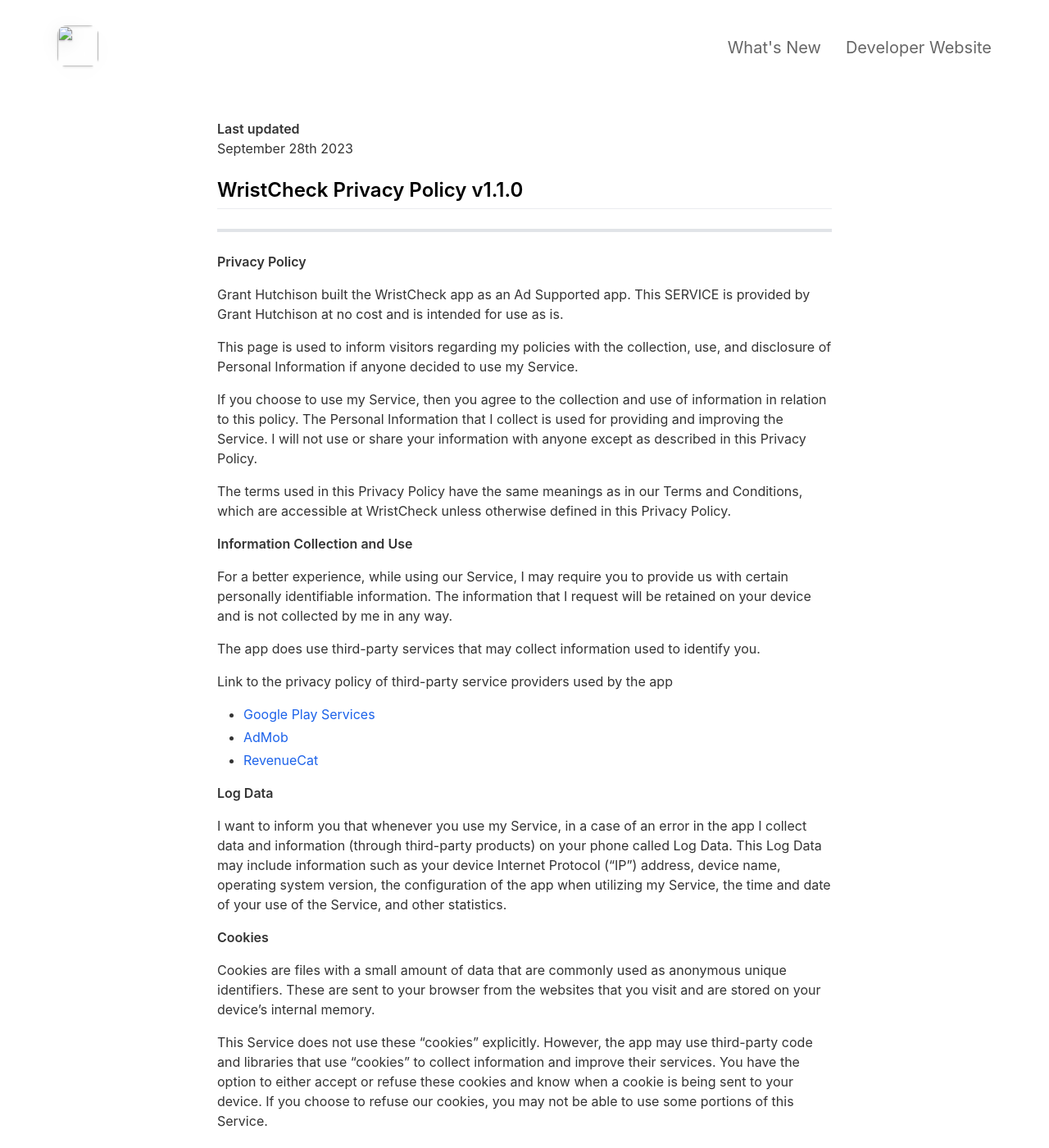
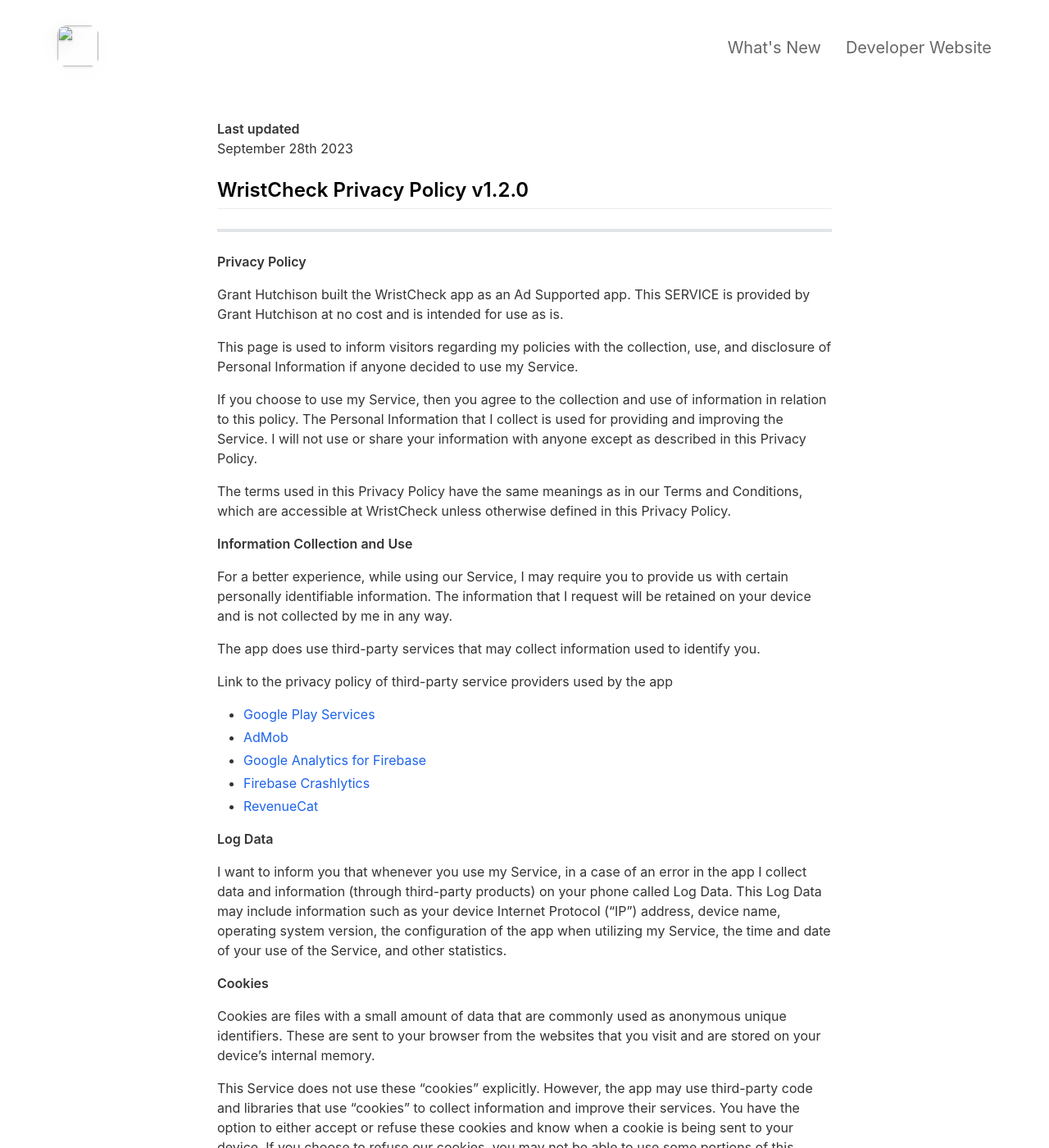
Before and after one commit to Stif-UK/getWristCheck, a Jekyll site: the page built from _pages/privacypolicy.md, in a window 1280 px wide and 1400 px high. Shown: the whole window at 82% size. Built offline with Jekyll 4.4.1, drawn with Linux system fonts in a browser that asks for light colours; nearby versions of some CDN libraries; some of the changed text lies outside the part shown.

Commit message:
updating privacy policy to includefirebase apps

```diff
--- a/_pages/privacypolicy.md
+++ b/_pages/privacypolicy.md
@@ -7,7 +7,7 @@ include_in_header: false
 **Last updated**
 September 28th 2023
 
-## WristCheck Privacy Policy v1.1.0
+## WristCheck Privacy Policy v1.2.0
 ---
 **Privacy Policy**
 
@@ -29,6 +29,8 @@ Link to the privacy policy of third-party service providers used by the app
 
 *   [Google Play Services](https://www.google.com/policies/privacy/)
 *   [AdMob](https://support.google.com/admob/answer/6128543?hl=en)
+*   [Google Analytics for Firebase](https://firebase.google.com/support/privacy)
+*   [Firebase Crashlytics](https://firebase.google.com/support/privacy/)
 *   [RevenueCat](https://www.revenuecat.com/privacy)
 
 **Log Data**
```
Also changed, not shown: other parts of _pages/privacypolicy.md (+1 -1 lines).
